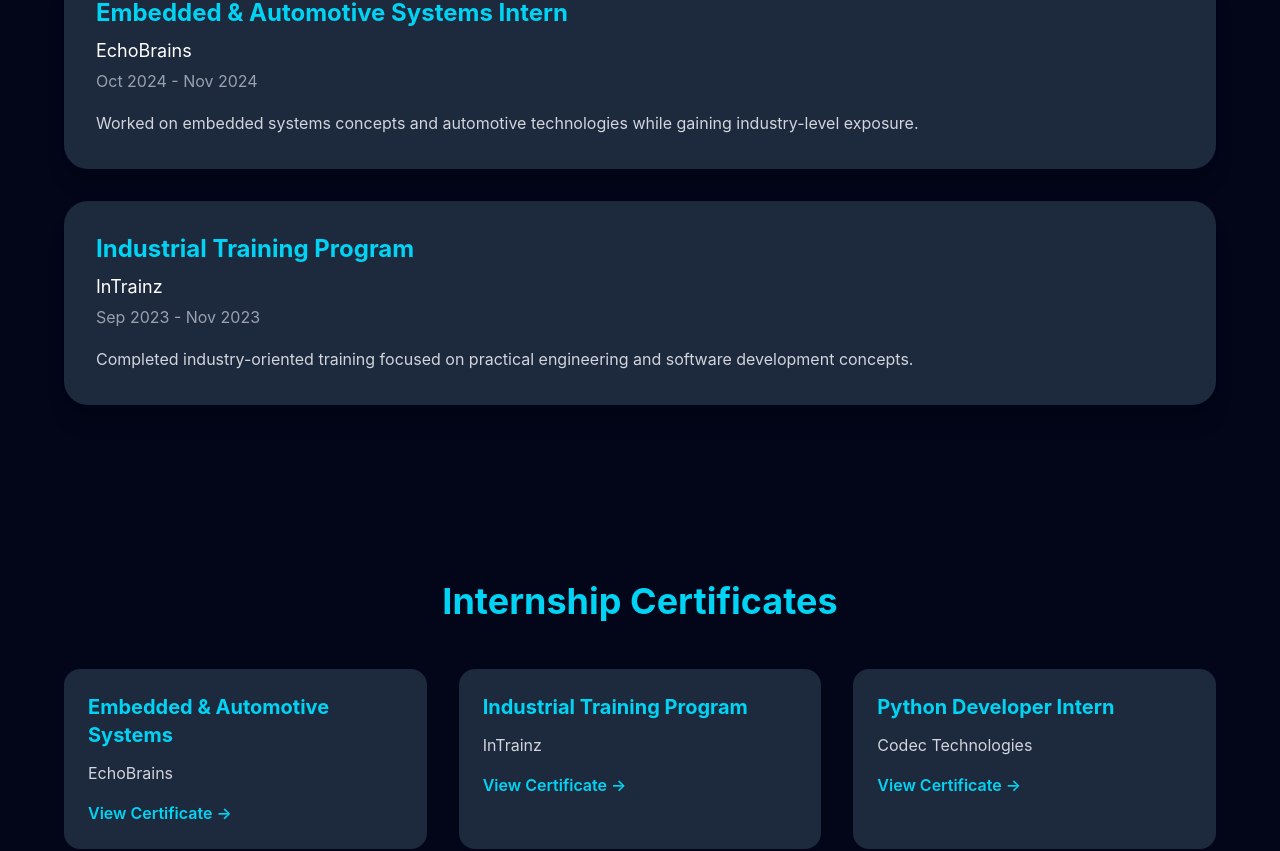
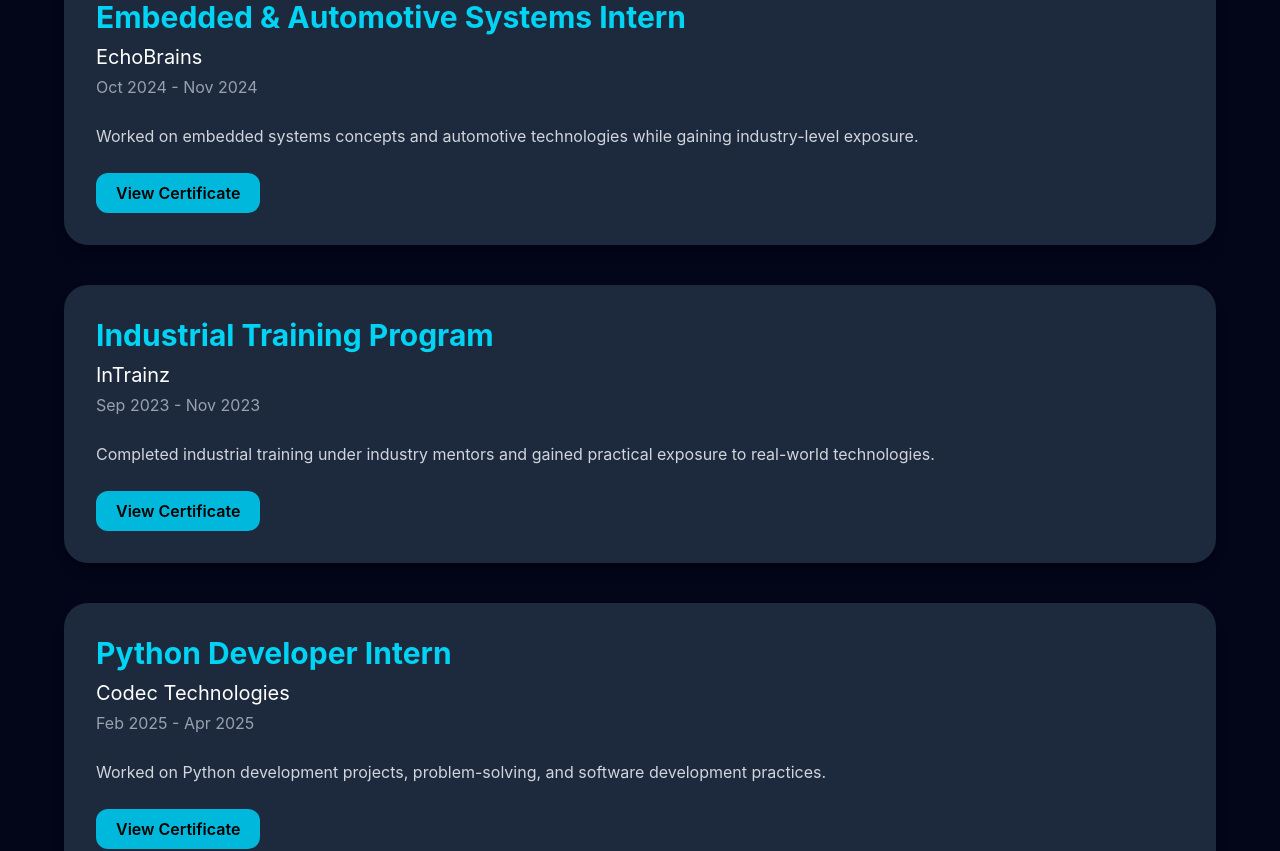
Before and after one commit to BKCharan/bkcharan-portfolio, a React (Vite) app: page / in a window 1280 px wide. Shown: the part 3099-3950 px from the top of the page. Built offline with nearby package versions, Linux system fonts and the light colour scheme.

Commit message:
Added internship certificates to experience section

```diff
--- a/src/components/Experience.jsx
+++ b/src/components/Experience.jsx
@@ -5,43 +5,63 @@
       company: "Techplement Solutions Pvt. Ltd.",
       duration: "May 2024 - Jul 2024",
       description:
-        "Developed responsive web applications, improved UI/UX, and collaborated with development teams to deliver modern web solutions."
+        "Developed responsive web applications, improved UI/UX, and collaborated with development teams to deliver modern web solutions.",
     },
+
     {
       title: "Embedded & Automotive Systems Intern",
       company: "EchoBrains",
       duration: "Oct 2024 - Nov 2024",
       description:
-        "Worked on embedded systems concepts and automotive technologies while gaining industry-level exposure."
+        "Worked on embedded systems concepts and automotive technologies while gaining industry-level exposure.",
+
+      certificate: "/internships/embedded-automotive.pdf",
     },
+
     {
       title: "Industrial Training Program",
       company: "InTrainz",
       duration: "Sep 2023 - Nov 2023",
       description:
-        "Completed industry-oriented training focused on practical engineering and software development concepts."
-    }
+        "Completed industrial training under industry mentors and gained practical exposure to real-world technologies.",
+
+      certificate: "/internships/industrial-training.pdf",
+    },
+
+    {
+      title: "Python Developer Intern",
+      company: "Codec Technologies",
+      duration: "Feb 2025 - Apr 2025",
+      description:
+        "Worked on Python development projects, problem-solving, and software development practices.",
+
+      certificate: "/internships/python-developer-intern.pdf",
+    },
   ];
 
   return (
-    <section id="experience" className="py-24 px-6 bg-slate-950">
+    <section
+      id="experience"
+      className="py-20 px-6 bg-slate-950 text-white"
+    >
       <div className="max-w-6xl mx-auto">
 
         <h2 className="text-4xl font-bold text-center text-cyan-400 mb-12">
           Experience
         </h2>
 
-        <div className="space-y-8">
+        <div className="space-y-10">
+
           {experiences.map((exp, index) => (
             <div
               key={index}
-              className="bg-slate-800 p-8 rounded-3xl shadow-xl"
+              className="bg-slate-800 p-8 rounded-3xl shadow-lg hover:shadow-cyan-500/20 transition"
             >
-              <h3 className="text-2xl font-bold text-cyan-400">
+              <h3 className="text-3xl font-bold text-cyan-400">
                 {exp.title}
               </h3>
 
-              <p className="text-lg text-white mt-2">
+              <p className="text-xl mt-2">
                 {exp.company}
               </p>
 
@@ -49,11 +69,23 @@
                 {exp.duration}
               </p>
 
-              <p className="text-gray-300 mt-4 leading-7">
+              <p className="mt-6 text-gray-300 leading-relaxed">
                 {exp.description}
               </p>
+
+              {exp.certificate && (
+                <a
+                  href={exp.certificate}
+                  target="_blank"
+                  rel="noreferrer"
+                  className="inline-block mt-6 bg-cyan-500 hover:bg-cyan-600 text-black px-5 py-2 rounded-xl font-semibold transition"
+                >
+                  View Certificate
+                </a>
+              )}
             </div>
           ))}
+
         </div>
 
       </div>
```
